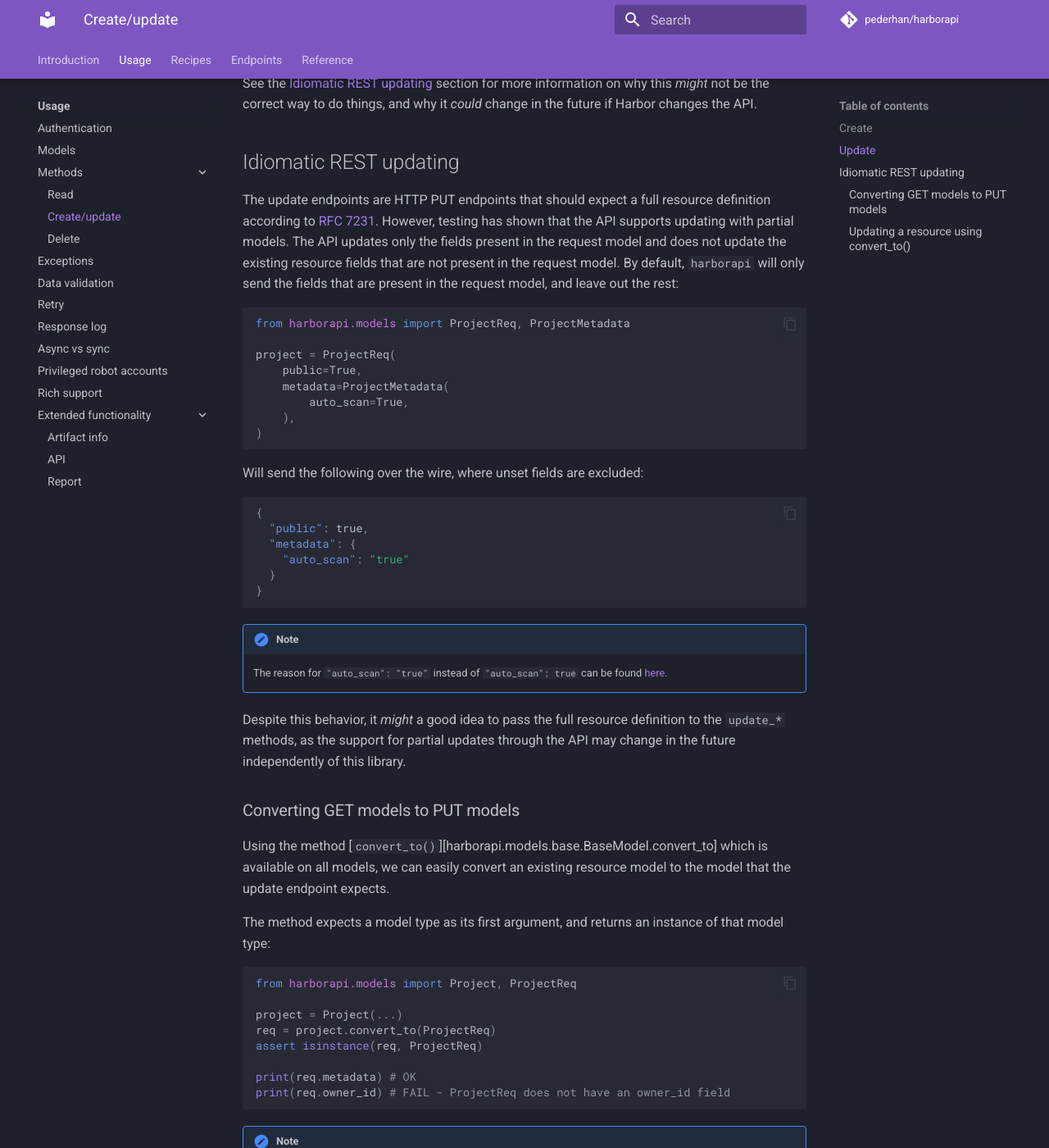
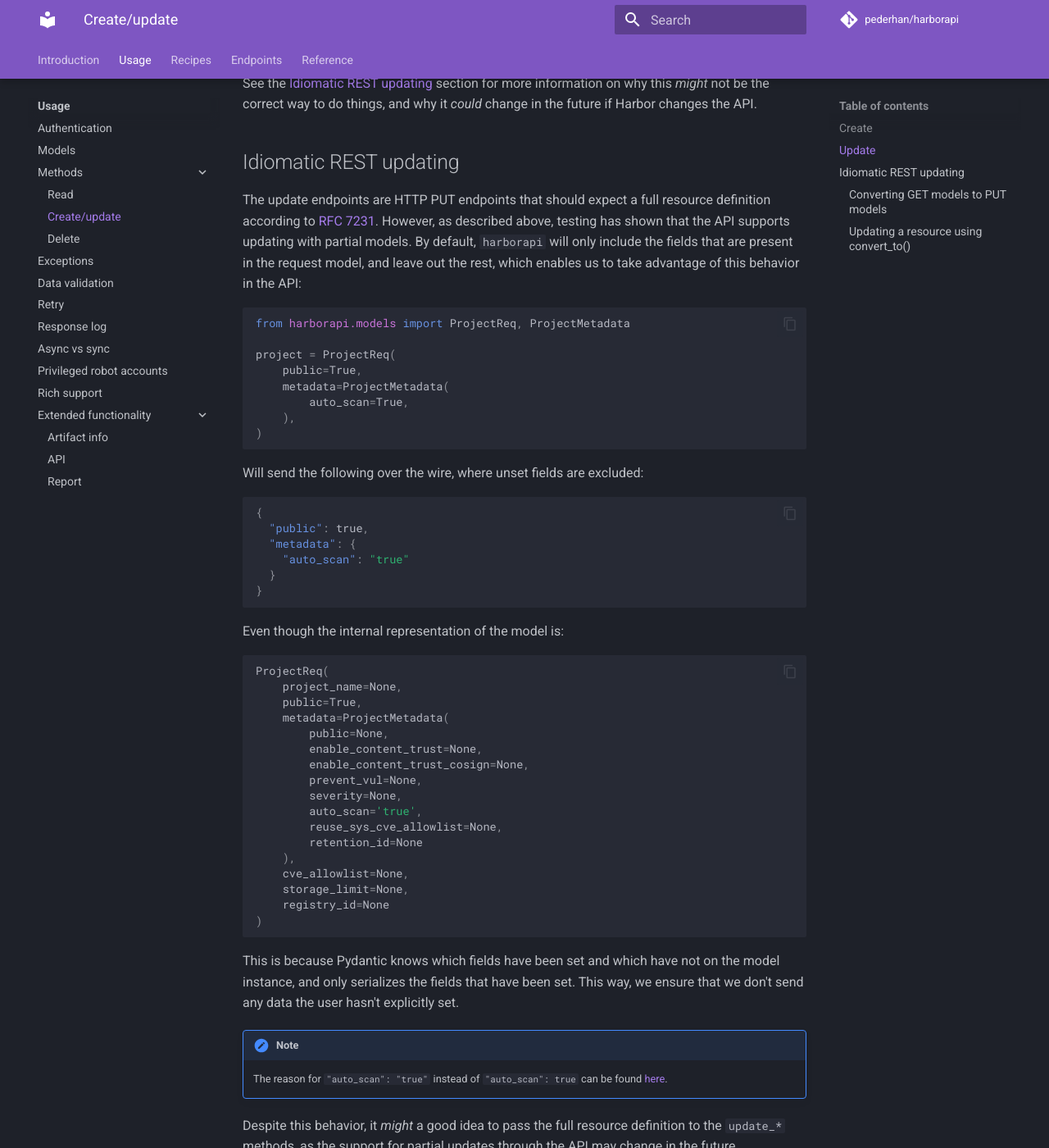
Before and after one commit to unioslo/harborapi, an MkDocs documentation site: the page built from docs/usage/methods/create-update.md, in a window 1280 px wide and 1400 px high, scrolled down 1932 px. Shown: the whole window at 82% size. Built offline with MkDocs 1.6.1 and Material for MkDocs 9.7.7, drawn with Linux system fonts in a browser that asks for light colours; comment, search, counter and statistics services are not loaded; some of the changed text lies outside the part shown.

Commit message:
Docs: expand model serialization info

````diff
--- a/docs/usage/methods/create-update.md
+++ b/docs/usage/methods/create-update.md
@@ -72,7 +72,7 @@
 
 ## Idiomatic REST updating
 
-The update endpoints are HTTP PUT endpoints that should expect a full resource definition according to [RFC 7231](https://datatracker.ietf.org/doc/html/rfc7231#section-4.3.4). However, testing has shown that the API supports updating with partial models. The API updates only the fields present in the request model and does not update the existing resource fields that are not present in the request model. By default, `harborapi` will only send the fields that are present in the request model, and leave out the rest:
+The update endpoints are HTTP PUT endpoints that should expect a full resource definition according to [RFC 7231](https://datatracker.ietf.org/doc/html/rfc7231#section-4.3.4). However, as described above, testing has shown that the API supports updating with partial models. By default, `harborapi` will only include the fields that are present in the request model, and leave out the rest, which enables us to take advantage of this behavior in the API:
 
 ```py
 from harborapi.models import ProjectReq, ProjectMetadata
@@ -96,15 +96,39 @@
 }
 ```
 
+Even though the internal representation of the model is:
+
+```py
+ProjectReq(
+    project_name=None,
+    public=True,
+    metadata=ProjectMetadata(
+        public=None,
+        enable_content_trust=None,
+        enable_content_trust_cosign=None,
+        prevent_vul=None,
+        severity=None,
+        auto_scan='true',
+        reuse_sys_cve_allowlist=None,
+        retention_id=None
+    ),
+    cve_allowlist=None,
+    storage_limit=None,
+    registry_id=None
+)
+```
+
+This is because Pydantic knows which fields have been set and which have not on the model instance, and only serializes the fields that have been set. This way, we ensure that we don't send any data the user hasn't explicitly set.
+
 !!! note
     The reason for `"auto_scan": "true"` instead of `"auto_scan": true` can be found [here](../../models/#string-fields-with-true-and-false-values-in-api-spec).
 
-Despite this behavior, it _might_ a good idea to pass the full resource definition to the `update_*` methods, as the support for partial updates through the API may change in the future independently of this library.
+Despite this behavior, it _might_ a good idea to pass the full resource definition to the `update_*` methods, as the support for partial updates through the API may change in the future independently of this library without notice.
 
 
 ### Converting GET models to PUT models
 
-Using the method [`convert_to()`][harborapi.models.base.BaseModel.convert_to] which is available on all models, we can easily convert an existing resource model to the model that the update endpoint expects.
+Using the method [`convert_to()`][harborapi.models.base.BaseModel.convert_to] which is available on all models, we can easily convert a model we receive from a `get_*` call to the model type that the update endpoint expects.
 
 The method expects a model type as its first argument, and returns an instance of that model type:
 
````
Also changed, not shown: other parts of docs/usage/methods/create-update.md (+1 -1 lines).
